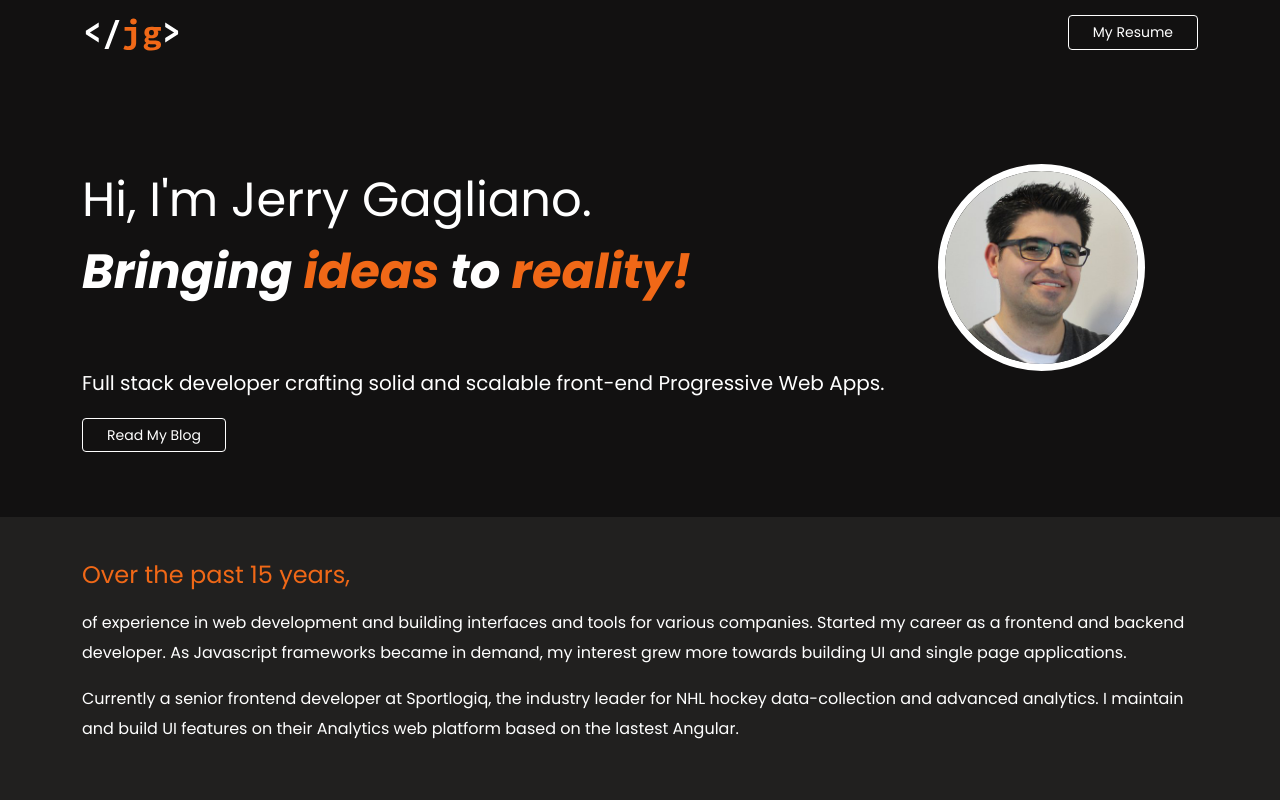
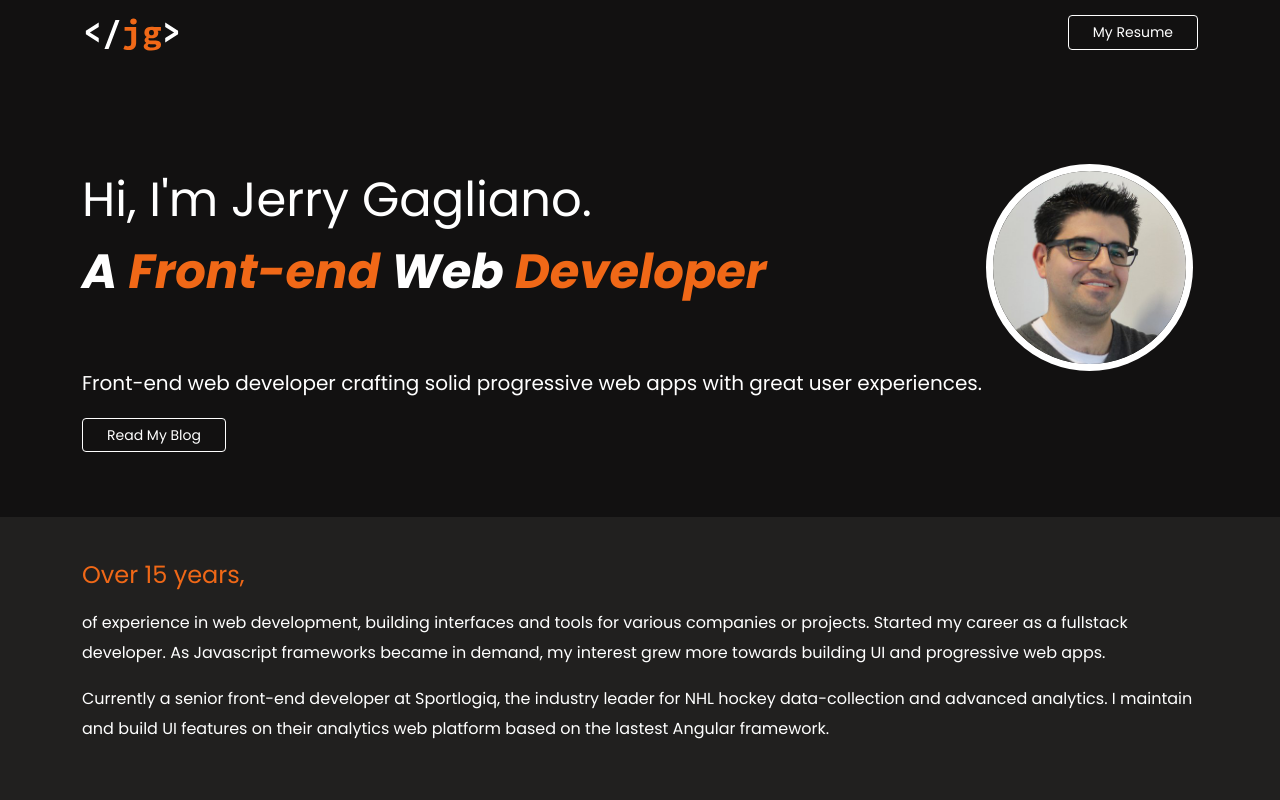
Before and after one commit to JGSolutions/jerry-gagliano, a Next.js app: page / in a window 1280 px wide. Shown: the top 800 px of the page. Built offline with nearby package versions, Linux system fonts and the light colour scheme.

Commit message:
changing decription text

```diff
--- a/components/hero/hero.js
+++ b/components/hero/hero.js
@@ -10,12 +10,12 @@ export default function HeroSection() {
                 <h1 className={styles.h1}>
                     Hi, I&#39;m Jerry Gagliano. <br/>
                     <span className={styles.heroText}>
-                    Bringing <span className={styles.heroTextHightlight}>ideas</span> to <span className={styles.heroTextHightlight}>reality!</span>
+                        A <span className={styles.heroTextHightlight}>Front-end</span> Web <span className={styles.heroTextHightlight}>Developer</span>
                     </span>
                 </h1>
 
                 <p className={styles.slogan}>
-                    Full stack developer crafting solid and scalable front-end Progressive Web Apps.
+                    Front-end web developer crafting solid progressive web apps with great user experiences.
                 </p>
 
                 <Link href="/blog" legacyBehavior>
--- a/pages/blog/index.js
+++ b/pages/blog/index.js
@@ -19,7 +19,7 @@ export default function Blog({ allPostsData }) {
     return (
         <>
             <Head>
-                <title>Jerry Gagliano&#39;s blog about web & PWA development tips.</title>
+                <title>Jerry Gagliano - Blog about web & progressive web development tips.</title>
                 <meta name="description" content="Blog with tips and experiences in build PWAs on the web." />
 
                 <meta property="og:type" content="website" />
--- a/pages/index.js
+++ b/pages/index.js
@@ -6,7 +6,7 @@ import utilStyles from '../styles/utils.module.css';
 import Header  from '../components/header/header';
 import HeroSection from '../components/hero/hero'
 import TechStackItem from '../components/tech-stack-item/tech-stack-item'
-import Button from '../components/button/button'
+// import Button from '../components/button/button'
 import Footer from '../components/footer/footer'
 // import { useRef, useEffect, useState } from 'react';
 
@@ -30,17 +30,17 @@ export default function Home() {
   return (
     <div>
       <Head>
-        <title>Jerry Gagliano - Fullstack Web Developer from Montreal</title>
-        <meta name="description" content="Passionate about developing PWAs with React, Angular, Node.js and Firebase." />
+        <title>Jerry Gagliano - Front-end Web Developer from Montreal</title>
+        <meta name="description" content="Front-end web developer passionate about developing PWAs with React, Angular, Node.js and Firebase." />
 
         <meta property="og:type" content="website" />
-        <meta property="og:title" content="Jerry Gagliano - Fullstack Web Developer" />
-        <meta property="og:description" content="I build Progressive Web Apps" />
+        <meta property="og:title" content="Jerry Gagliano - Front-end Web Developer" />
+        <meta property="og:description" content="Front-end web developer building Progressive Web Apps." />
         <meta name="image" property="og:image" content="https://jgsolutions.ca/jerry-pic.jpeg" itemProp="image"/>
 
         <meta name="twitter:card" content="summary_large_image" />
-        <meta name="twitter:title" content="Jerry Gagliano - Fullstack Web Developer" />
-        <meta name="twitter:description" content="I build Progressive Web Apps" />
+        <meta name="twitter:title" content="Jerry Gagliano - Front-end Web Developer" />
+        <meta name="twitter:description" content="Front-end web developer building Progressive Web Apps" />
         <meta name="twitter:image" content="https://jgsolutions.ca/jerry-pic.jpeg" />
         <meta name="twitter:creator" content="@JGSolutions"></meta>
       </Head>
@@ -58,17 +58,17 @@ export default function Home() {
           <div className="container-lg">
             <div className="row">
               <div className="col">
-                <h2 className={styles.h2}>Over the past 15 years,</h2>
+                <h2 className={styles.h2}>Over 15 years,</h2>
 
                 <p className={utilStyles.paragraph}>
-                  of experience in web development and building interfaces and tools for various companies.
-                  Started my career as a frontend and backend developer. As Javascript frameworks became in demand, my interest
-                  grew more towards building UI and single page applications.
+                  of experience in web development, building interfaces and tools for various companies or projects.
+                  Started my career as a fullstack developer. As Javascript frameworks became in demand, my interest
+                  grew more towards building UI and progressive web apps.
                 </p>
 
                 <p className={utilStyles.paragraph}>
-                  Currently a senior frontend developer at Sportlogiq, the industry leader for NHL hockey data-collection and advanced analytics.
-                  I maintain and build UI features on their Analytics web platform based on the lastest Angular.
+                  Currently a senior front-end developer at Sportlogiq, the industry leader for NHL hockey data-collection and advanced analytics.
+                  I maintain and build UI features on their analytics web platform based on the lastest Angular framework.
                 </p>
 
               </div>
```
